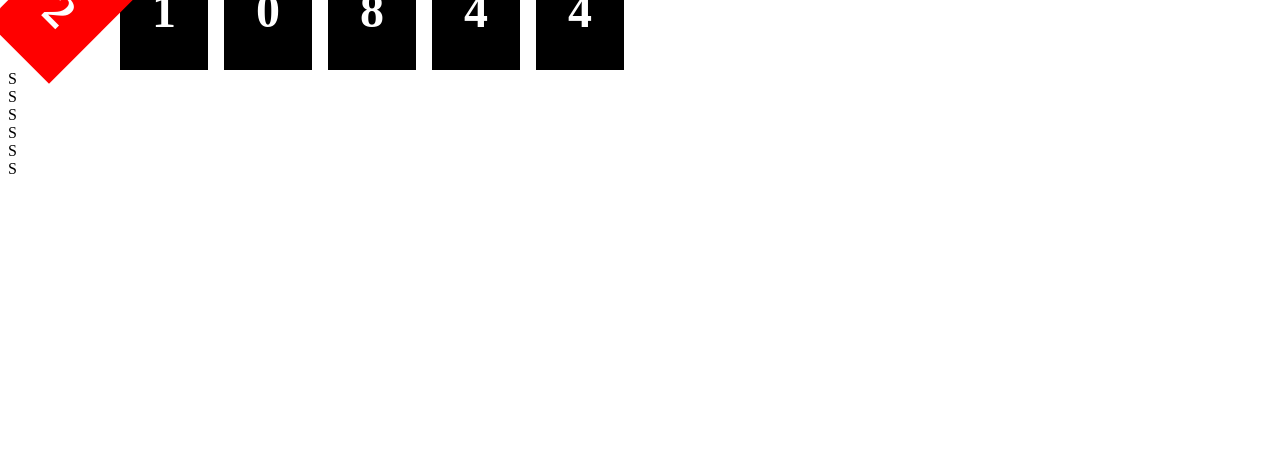
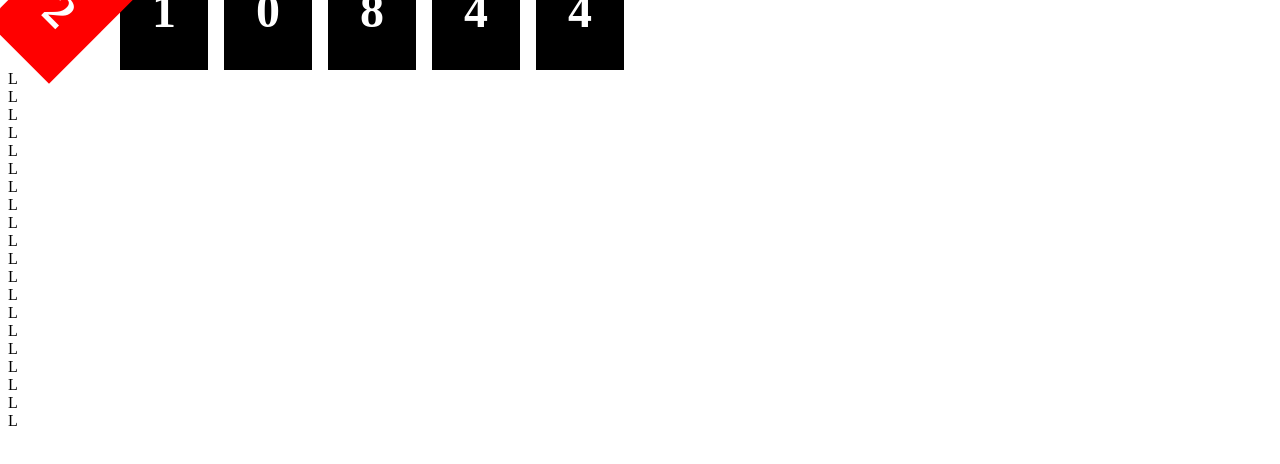
Before and after one commit to pgmgent-1920-students/react-clocks, a React (Create React App) app in the folder client/: page / in a window 1280 px wide. Shown: the part 328-792 px from the top of the page. Built offline with nearby package versions, Linux system fonts and the light colour scheme.

Commit message:
Added amount prop to the LEDStrip

```diff
--- a/client/src/app/components/BinaryClock.js
+++ b/client/src/app/components/BinaryClock.js
@@ -1,15 +1,16 @@
 import React from 'react';
+
 import LEDStrip from './LEDStrip';
 
 const BinaryClock = () => {
   return (
     <div className="binary-clock">
-      <LEDStrip />
-      <LEDStrip />
-      <LEDStrip />
-      <LEDStrip />
-      <LEDStrip />
-      <LEDStrip />
+      <LEDStrip amount={2} />
+      <LEDStrip amount={4} />
+      <LEDStrip amount={3} />
+      <LEDStrip amount={4} />
+      <LEDStrip amount={3} />
+      <LEDStrip amount={4} />
     </div>
   );
 };
--- a/client/src/app/components/LED.js
+++ b/client/src/app/components/LED.js
@@ -7,3 +7,5 @@ const LED = () => {
     </div>
   );
 };
+
+export default LED;
--- a/client/src/app/components/LEDStrip.js
+++ b/client/src/app/components/LEDStrip.js
@@ -1,9 +1,16 @@
 import React from 'react';
 
+import LED from './LED';
+
 const LEDStrip = ({amount = 1}) => {
+  const leds = [];
+  for (let i = 0; i < amount ; i++) {
+    leds.push(<LED />);
+  }
+
   return (
     <div className="led-strip">
-      S
+      {leds}
     </div>
   );
 };
```
